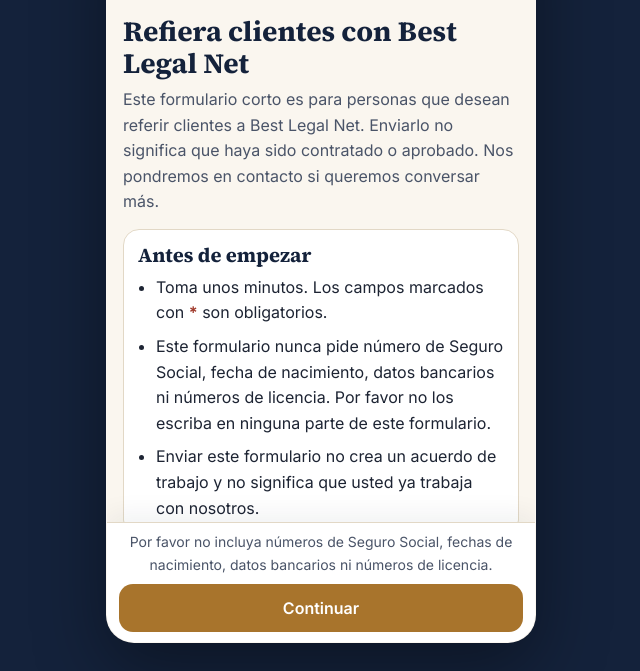
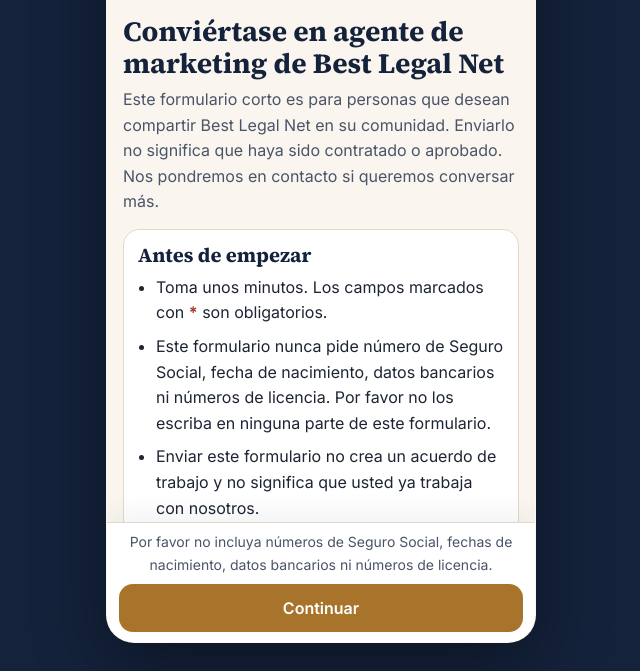
Before and after one commit to sosacleans-pixel/best-legal-counsel, a plain HTML site: page agents/apply/es/index.html in a window 1280 px wide. Shown: the part 129-800 px from the top of the page, without its empty margins (319-959 px from the left). Drawn offline with Linux system fonts and the light colour scheme.

Commit message:
Change the apply headlines to Become a Best Legal Net marketing agent
Update the English and Spanish H1 and lead so the apply pages no longer
ask people to refer clients. Titles already say marketing agent and are
unchanged. No pay terms.

```diff
--- a/agents/apply/es/index.html
+++ b/agents/apply/es/index.html
@@ -45,8 +45,8 @@
 </div>
 <main class="app-scroll" id="main" tabindex="-1">
 <div class="intro">
-<h1>Refiera clientes con Best Legal Net</h1>
-<p class="lead">Este formulario corto es para personas que desean referir clientes a Best Legal Net. Enviarlo no significa que haya sido contratado o aprobado. Nos pondremos en contacto si queremos conversar más.</p>
+<h1>Conviértase en agente de marketing de Best Legal Net</h1>
+<p class="lead">Este formulario corto es para personas que desean compartir Best Legal Net en su comunidad. Enviarlo no significa que haya sido contratado o aprobado. Nos pondremos en contacto si queremos conversar más.</p>
 <div class="before">
 <h2>Antes de empezar</h2>
 <ul>
```
Also changed, not shown: agents/apply/index.html (+2 -2 lines).
